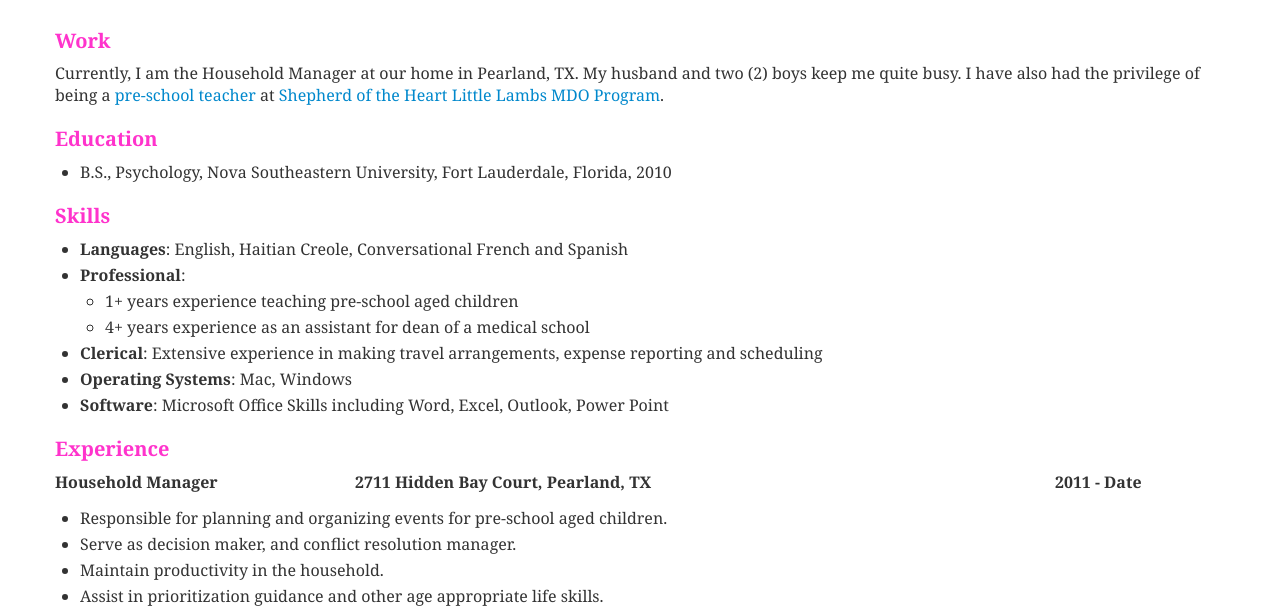
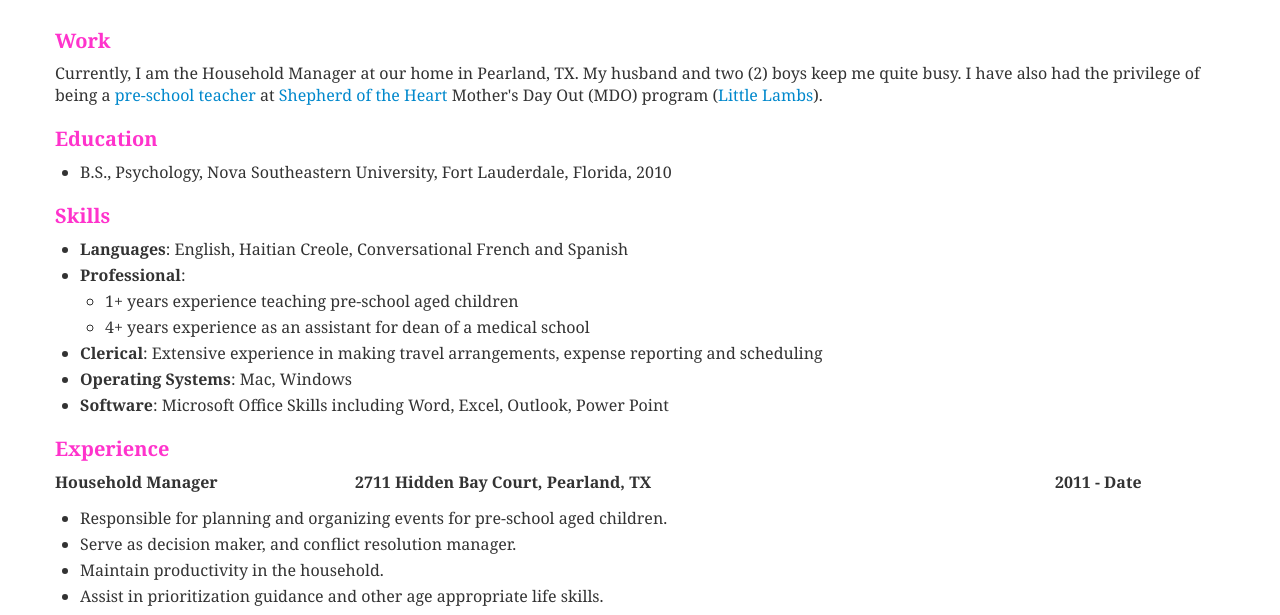
Before and after one commit to gregjonason/mariejonason.github.io, a plain HTML site: page index.html in a window 1280 px wide. Shown: the part 113-728 px from the top of the page. Drawn offline with nearby package versions, Linux system fonts and the light colour scheme.

Commit message:
my latest index page

```diff
--- a/index.html
+++ b/index.html
@@ -1143,7 +1143,7 @@
 						<h4>Work</h4>
 						</font>
 						<p>
-							Currently, I am the Household Manager at our home in Pearland, TX. My husband and two (2) boys keep me quite busy. I have also had the privilege of being a <a href="https://www.dropbox.com/s/gjrzua3dfx1x7bj/preschool-teacher-pov.jpg?dl=0" target="_blank">pre-school teacher</a> at <a href="http://www.shepherdoftheheart.org" target="_blank">Shepherd of the Heart</a> <a href="http://www.shepherdoftheheart.org/#/mothers-day-out/little-lambs-learning" target="_blank">Little Lambs MDO Program</a>.
+							Currently, I am the Household Manager at our home in Pearland, TX. My husband and two (2) boys keep me quite busy. I have also had the privilege of being a <a href="preschool-teacher-pov.jpg" target="_blank">pre-school teacher</a> at <a href="http://www.shepherdoftheheart.org" target="_blank">Shepherd of the Heart</a> Mother's Day Out (MDO) program (<a href="http://www.shepherdoftheheart.org/#/mothers-day-out/little-lambs-learning" target="_blank">Little Lambs</a>).
 						</p>
 					</div>
 				</div>
```
